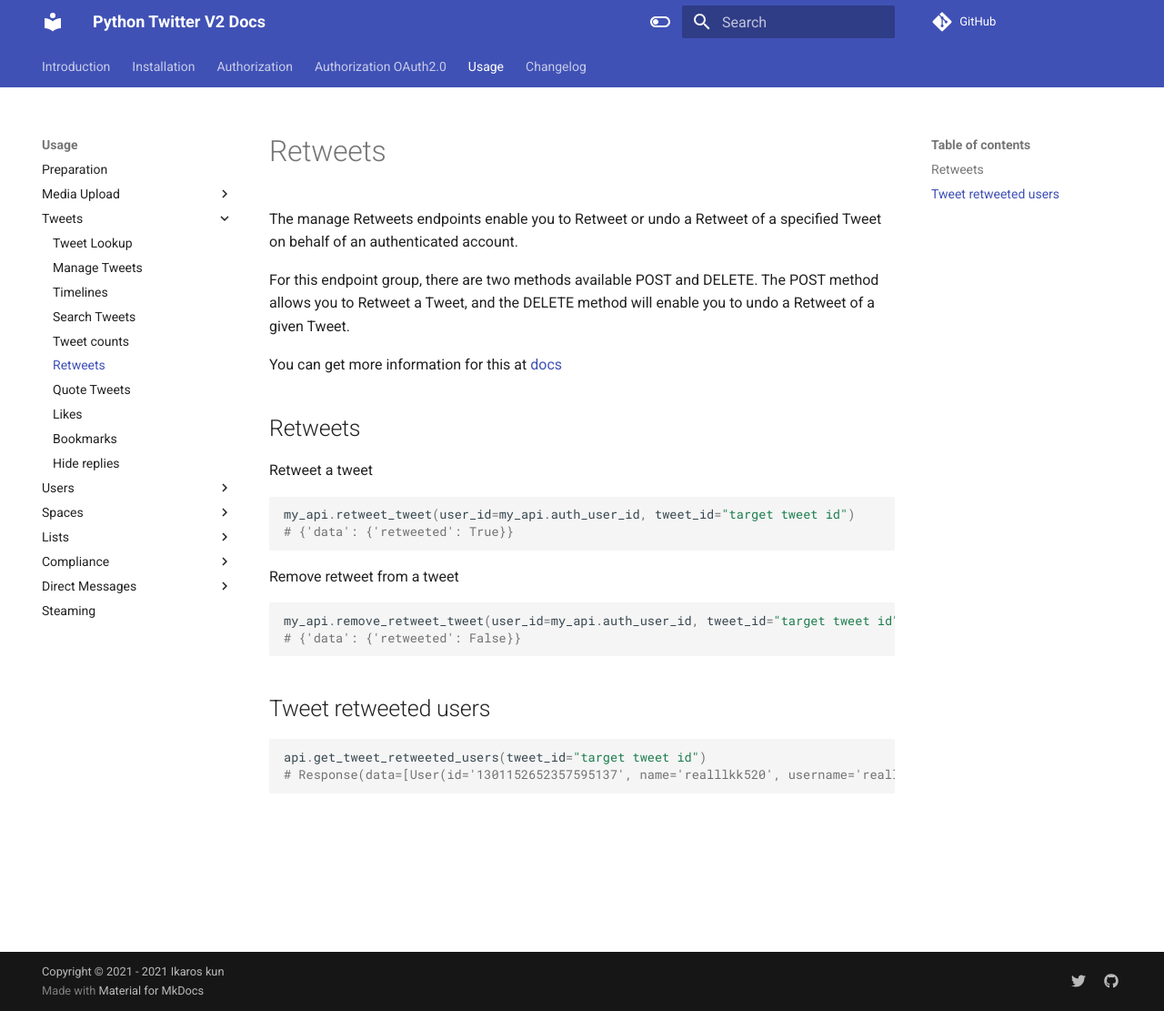
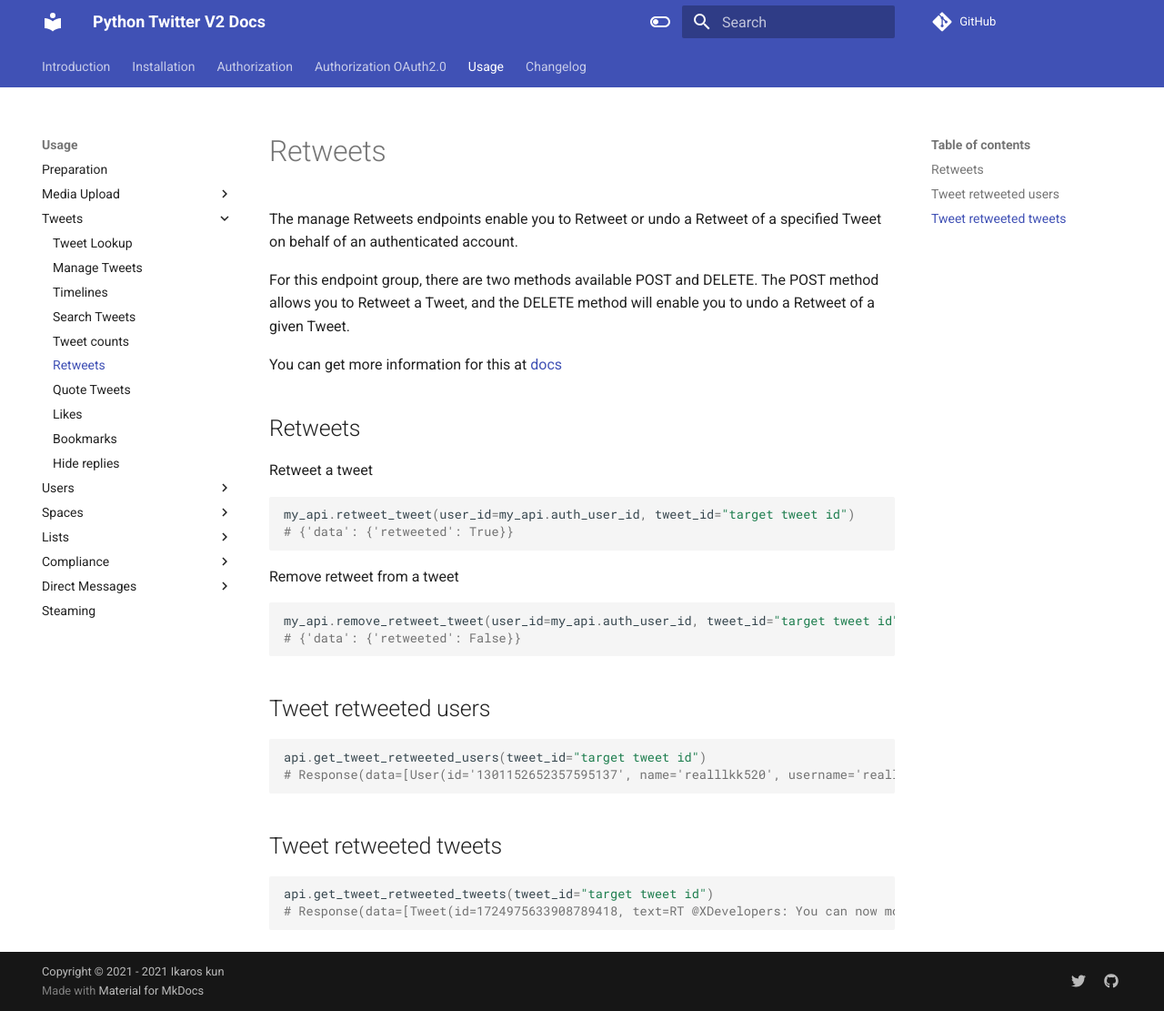
Before and after one commit to sns-sdks/python-twitter, an MkDocs documentation site: the page built from docs/docs/usage/tweets/retweet.md, in a window 1280 px wide and 1111 px high. Shown: the whole window at 91% size. Built offline with MkDocs 1.6.1 and Material for MkDocs 9.7.7, drawn with Linux system fonts in a browser that asks for light colours; comment, search, counter and statistics services are not loaded.

Commit message:
docs(tweets): :white_check_mark: Add docs to get tweet retweets

````diff
--- a/docs/docs/usage/tweets/retweet.md
+++ b/docs/docs/usage/tweets/retweet.md
@@ -27,3 +27,10 @@
 api.get_tweet_retweeted_users(tweet_id="target tweet id")
 # Response(data=[User(id='1301152652357595137', name='realllkk520', username='realllkk520')])
 ```
+
+## Tweet retweeted tweets
+
+```python
+api.get_tweet_retweeted_tweets(tweet_id="target tweet id")
+# Response(data=[Tweet(id=1724975633908789418, text=RT @XDevelopers: You can now monitor your usage...), Tweet(id=1724805194280730931, text=RT @XDevelopers: You can now monitor your usage...)])
+```
````
Also changed, not shown: README.rst.
